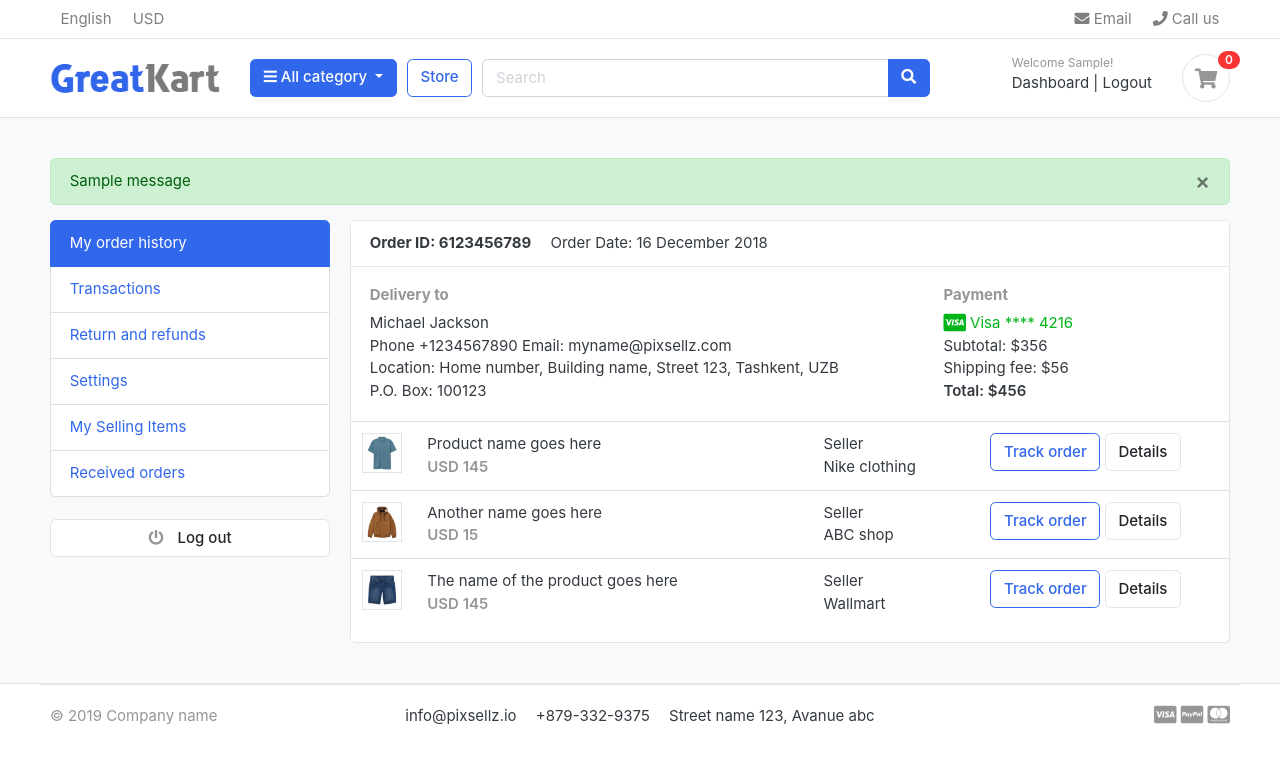
After one commit to sumonahmmed/orialto-django, a Django app: page /accounts/ in a window 1280 px wide. The commit adds this page. Shown: the top 764 px of the page. Run offline with Django 3.2, Linux system fonts and the light colour scheme; a user stored in the database is signed in; tables that the repository leaves empty hold one stand-in row (values such as "Sample post"); one stand-in notice (Sample message) is shown; some libraries are stand-ins or nearby versions; some web fonts are replaced.

Commit message:
July, 23 update

```diff
--- /dev/null
+++ b/accounts/urls.py
@@ -0,0 +1,16 @@
+from django.urls import path
+from . import views
+
+
+urlpatterns = [
+    path('register/', views.register, name='register'),
+    path('login/', views.login, name='login'),
+    path('logout/', views.logout, name='logout'),
+    path('dashboard/', views.dashboard, name='dashboard'),
+    path('', views.dashboard, name='dashboard'),
+
+    path('activate/<uidb64>/<token>', views.activate, name='activate'),
+    path('forgotPassword/', views.forgotPassword, name='forgotPassword'),
+    path('resetpassword_validate/<uidb64>/<token>', views.resetpassword_validate, name='resetpassword_validate'),
+    path('resetPassword/', views.resetPassword, name='resetPassword'),
+]
--- a/accounts/views.py
+++ b/accounts/views.py
@@ -1,3 +1,161 @@
-from django.shortcuts import render
+from django.shortcuts import render, redirect
+from .forms import RegistrationForm
+from .models import Account
+from django.contrib import messages, auth
+from django.contrib.auth.decorators import login_required
+from django.http import HttpResponse
 
-# Create your views here.
+# Verification Email
+
+from django.contrib.sites.shortcuts import get_current_site
+from django.template.loader import render_to_string
+from django.utils.http import urlsafe_base64_encode, urlsafe_base64_decode
+from django.utils.encoding import force_bytes
+from django.contrib.auth.tokens import default_token_generator
+from django.core.mail import EmailMessage
+
+
+def register(request):
+    if request.method == 'POST':
+        form = RegistrationForm(request.POST)
+        if form.is_valid():
+            first_name = form.cleaned_data['first_name']
+            last_name = form.cleaned_data['last_name']
+            phone_number = form.cleaned_data['phone_number']
+            email = form.cleaned_data['email']
+            password = form.cleaned_data['password']
+            username = email.split("@")[0]
+            user = Account.objects.create_user(first_name=first_name, last_name=last_name, email=email, username=username, password=password)
+            user.phone_number = phone_number
+            user.save()
+
+            # USER Activation
+
+            current_site = get_current_site(request)
+            mail_subject = 'Please activate your Account'
+            message = render_to_string('accounts/account_verification_email.html', {
+            'user' : user,
+            'domain' : current_site,
+            'uid' : urlsafe_base64_encode(force_bytes(user.pk)),
+            'token' : default_token_generator.make_token(user),
+            })
+            to_email = email
+            send_email = EmailMessage(mail_subject, message, to=[to_email])
+            send_email.send()
+            # messages.success(request, 'Thnak you for Registration! We have sent you an verification email to your email address. Please verify it.')
+            return redirect('/accounts/login/?command=verification&email='+email)
+    else:
+        form = RegistrationForm()
+    context = {
+        'form': form,
+        }
+    return render(request, 'accounts/register.html', context)
+
+
+def login(request):
+    if request.method == 'POST':
+        email = request.POST['email']
+        password = request.POST['password']
+
+        user = auth.authenticate(email=email, password=password)
+
+        if user is not None:
+            auth.login(request, user)
+            messages.success(request, 'You are Logged in.')
+            return redirect('dashboard')
+        else:
+            messages.error(request, 'Invalied Login Credentials.')
+            return redirect('login')
+    return render(request, 'accounts/login.html')
+
+
+@login_required(login_url = 'login' )
+def logout(request):
+    auth.logout(request)
+    messages.success(request, 'Your are Logout.')
+    return redirect('login')
+
+def activate(request, uidb64, token):
+    try:
+        uid = urlsafe_base64_decode(uidb64).decode()
+        user = Account._default_manager.get(pk=uid)
+    except (TypeError, ValueError, OverflowError, Account.DoesNotExist):
+        user = None
+
+    if user is not None and default_token_generator.check_token(user, token):
+        user.is_active = True
+        user.save()
+        messages.success(request, 'Congratulation! Your account is Activated.')
+        return redirect('login')
+    else:
+        messages.error(request, 'Invalied activation Link!')
+        return redirect('register')
+
+@login_required(login_url = 'login' )
+def dashboard(request):
+    return render(request, 'accounts/dashboard.html')
+
+
+def forgotPassword(request):
+    if request.method == "POST":
+        email = request.POST['email']
+        if Account.objects.filter(email=email).exists():
+            user = Account.objects.get(email__exact=email)
+
+
+            # Reset Password Email
+            current_site = get_current_site(request)
+            mail_subject = 'Please Reset your Password'
+            message = render_to_string('accounts/reset_password_email.html', {
+            'user' : user,
+            'domain' : current_site,
+            'uid' : urlsafe_base64_encode(force_bytes(user.pk)),
+            'token' : default_token_generator.make_token(user),
+            })
+            to_email = email
+            send_email = EmailMessage(mail_subject, message, to=[to_email])
+            send_email.send()
+
+            messages.success(request, "Password reset email has been sent to your email address")
+            return redirect('login')
+
+        else:
+            messages.error(request, 'Account does not exist!')
+            return redirect('forgotPassword')
+
+    return render(request, 'accounts/forgotPassword.html')
+
+
+def resetpassword_validate(request, uidb64, token):
+    try:
+        uid = urlsafe_base64_decode(uidb64).decode()
+        user = Account._default_manager.get(pk=uid)
+    except (TypeError, ValueError, OverflowError, Account.DoesNotExist):
+        user = None
+
+    if user is not None and default_token_generator.check_token(user, token):
+        request.session['uid'] = uid
+        messages.success(request, 'Please reset your password')
+        return redirect('resetPassword')
+    else:
+        messages.error(request, 'This link is has been expired!')
+        return redirect('login')
+
+
+def resetPassword(request):
+    if request.method == 'POST':
+        password = request.POST['password']
+        confirm_password = request.POST['confirm_password']
+
+        if password == confirm_password:
+            uid = request.session.get('uid')
+            user = Account.objects.get(pk=uid)
+            user.set_password(password)
+            user.save()
+            messages.success(request, 'Password Reset successful')
+            return redirect('login')
+        else:
+            messages.error(request, "Password Not Matched!")
+            return redirect('resetPassword')
+    else:
+        return render(request, 'accounts/resetPassword.html')
--- a/orialto/urls.py
+++ b/orialto/urls.py
@@ -24,4 +24,5 @@ urlpatterns = [
     path('', views.home, name='home'),
     path('store/', include('store.urls')),
     path('cart/', include('carts.urls')),
+    path('accounts/', include('accounts.urls')),
 ] + static (settings.MEDIA_URL, document_root=settings.MEDIA_ROOT)
--- a/static/js/script.js
+++ b/static/js/script.js
@@ -57,3 +57,7 @@ $(document).ready(function() {
 
 });
 // jquery end
+
+setTimeout(function(){
+  $('#message').fadeOut('slow')
+}, 4000)
--- /dev/null
+++ b/templates/accounts/dashboard.html
@@ -0,0 +1,101 @@
+{% extends 'base.html' %}
+
+{% block content %}
+
+<!-- ========================= SECTION CONTENT ========================= -->
+<section class="section-conten padding-y bg">
+
+{% include 'includes/alerts.html' %}
+
+<div class="container">
+	<div class="row">
+	<aside class="col-md-3">
+		<!--   SIDEBAR   -->
+		<ul class="list-group">
+			<a class="list-group-item active" href="#"> My order history </a>
+			<a class="list-group-item" href="#"> Transactions </a>
+			<a class="list-group-item" href="#"> Return and refunds </a>
+			<a class="list-group-item" href="#">Settings </a>
+			<a class="list-group-item" href="#"> My Selling Items </a>
+			<a class="list-group-item" href="#"> Received orders </a>
+		</ul>
+		<br>
+		<a class="btn btn-light btn-block" href="{% url 'logout' %}"> <i class="fa fa-power-off"></i> <span class="text">Log out</span> </a>
+		<!--   SIDEBAR .//END   -->
+	</aside>
+	<main class="col-md-9">
+		<article class="card">
+		<header class="card-header">
+			<strong class="d-inline-block mr-3">Order ID: 6123456789</strong>
+			<span>Order Date: 16 December 2018</span>
+		</header>
+		<div class="card-body">
+			<div class="row">
+				<div class="col-md-8">
+					<h6 class="text-muted">Delivery to</h6>
+					<p>Michael Jackson <br>
+					Phone +1234567890 Email: myname@pixsellz.com <br>
+			    	Location: Home number, Building name, Street 123,  Tashkent, UZB <br>
+			    	P.O. Box: 100123
+			 		</p>
+				</div>
+				<div class="col-md-4">
+					<h6 class="text-muted">Payment</h6>
+					<span class="text-success">
+						<i class="fab fa-lg fa-cc-visa"></i>
+					    Visa  **** 4216
+					</span>
+					<p>Subtotal: $356 <br>
+					 Shipping fee:  $56 <br>
+					 <span class="b">Total:  $456 </span>
+					</p>
+				</div>
+			</div> <!-- row.// -->
+		</div> <!-- card-body .// -->
+		<div class="table-responsive">
+		<table class="table table-hover">
+			<tr>
+				<td width="65">
+					<img src="../images/items/1.jpg" class="img-xs border">
+				</td>
+				<td>
+					<p class="title mb-0">Product name goes here </p>
+					<var class="price text-muted">USD 145</var>
+				</td>
+				<td> Seller <br> Nike clothing </td>
+				<td width="250"> <a href="#" class="btn btn-outline-primary">Track order</a> <a href="#" class="btn btn-light"> Details </a> </td>
+			</tr>
+			<tr>
+				<td>
+					<img src="../images/items/2.jpg" class="img-xs border">
+				</td>
+				<td>
+					<p class="title mb-0">Another name goes here </p>
+					<var class="price text-muted">USD 15</var>
+				</td>
+				<td> Seller <br> ABC shop </td>
+				<td> <a href="#" class="btn btn-outline-primary">Track order</a> <a href="#" class="btn btn-light"> Details </a> </td>
+			</tr>
+			<tr>
+				<td>
+					<img src="../images/items/3.jpg" class="img-xs border">
+				</td>
+				<td>
+					<p class="title mb-0">The name of the product  goes here </p>
+					<var class="price text-muted">USD 145</var>
+				</td>
+				<td> Seller <br> Wallmart </td>
+				<td> <a href="#" class="btn btn-outline-primary">Track order</a> <a href="#" class="btn btn-light"> Details </a> </td>
+			</tr>
+		</table>
+		</div> <!-- table-responsive .end// -->
+		</article> <!-- order-group.// -->
+	</main>
+</div> <!-- row.// -->
+</div>
+
+
+</section>
+<!-- ========================= SECTION CONTENT END// ========================= -->
+
+{% endblock %}
--- /dev/null
+++ b/templates/includes/alerts.html
@@ -0,0 +1,12 @@
+{% if messages %}
+{% for message in messages %}
+<div id="message" class="container">
+  <div {% if message.tags %} class="alert alert-{{ message.tags }}" {% endif %} role="alert">
+    <button type="button" class="close" data-dismiss="alert"><span aria-hidden="true">&times;</span></button>
+    {% if message.level == DEFAULT_MESSAGE_LEVELS.ERROR %}Error: {% endif %}
+    {{ message }}
+  </div>
+</div>
+{% endfor %}
+
+{% endif %}
--- a/templates/includes/header.html
+++ b/templates/includes/header.html
@@ -66,13 +66,27 @@
         </div> <!-- col.// -->
         <div class="col-lg-3 col-sm-6 col-8 order-2 order-lg-3">
           <div class="d-flex justify-content-end mb-3 mb-lg-0">
+            {% if user.id is None %}
             <div class="widget-header">
               <small class="title text-muted">Welcome guest!</small>
               <div>
-                <a href="./signin.html">Sign in</a> <span class="dark-transp"> | </span>
-                <a href="./register.html"> Register</a>
+                <a href="{% url 'login' %}">Sign in</a> <span class="dark-transp"> | </span>
+                <a href="{% url 'register' %}"> Register</a>
               </div>
             </div>
+
+            {% else %}
+
+            <div class="widget-header">
+              <small class="title text-muted">Welcome {{ user.first_name }}!</small>
+              <div>
+                <a href="{% url 'dashboard' %}">Dashboard</a> <span class="dark-transp"> | </span>
+                <a href="{% url 'logout' %}">Logout</a>
+              </div>
+            </div>
+
+            {% endif %}
+
             <a href="{% url 'cart' %}" class="widget-header pl-3 ml-3">
               <div class="icon icon-sm rounded-circle border"><i class="fa fa-shopping-cart"></i></div>
               <span class="badge badge-pill badge-danger notify">{{ cart_count }}</span>
```
Also changed, not shown: accounts/forms.py (added, +37 -0 lines), orialto/settings.py (+15 -0 lines), requirements.txt (added, +13 -0 lines), templates/accounts/account_verification_email.html (added, +11 -0 lines), templates/accounts/forgotPassword.html (added, +43 -0 lines), templates/accounts/login.html (added, +59 -0 lines), templates/accounts/register.html (added, +72 -0 lines), templates/accounts/resetPassword.html (added, +41 -0 lines), templates/accounts/reset_password_email.html (added, +11 -0 lines).
